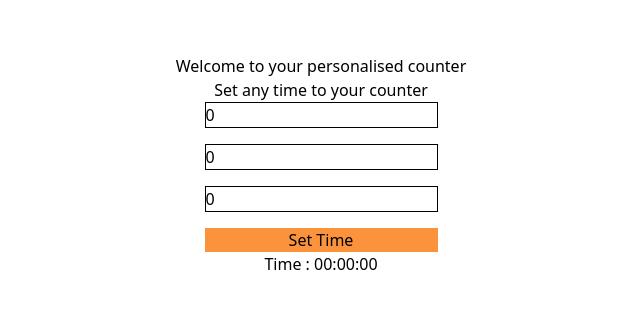
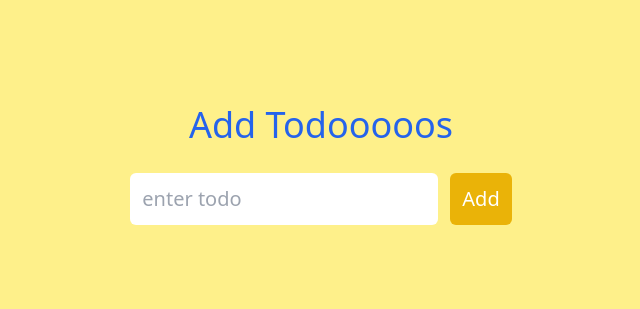
Before and after one commit to karan-verma108/30ProjectsReact, a React (Vite) app in the folder 30projectsreact/: page / in a window 1280 px wide. Shown: the part 235-544 px from the top of the page, without its empty margins (319-959 px from the left). Built offline with nearby package versions, Linux system fonts and the light colour scheme.

Commit message:
todo list

```diff
--- a/30projectsreact/src/App.tsx
+++ b/30projectsreact/src/App.tsx
@@ -4,7 +4,9 @@
 // import ListOfItems from './components/ListOfItems';
 // import ToggleSwitch from './components/ToggleSwitch';
 // import DisplayAPIData from './components/DisplayAPIData';
-import SpecifiedTimeCounter from './components/SpecifiedTimeCounter';
+// import SpecifiedTimeCounter from './components/basicComponents/SpecifiedTimeCounter';
+
+import Todo from './components/todo';
 
 function App() {
   return (
@@ -15,7 +17,8 @@ function App() {
       {/* <ListOfItems /> */}
       {/* <ToggleSwitch /> */}
       {/* <DisplayAPIData /> */}
-      <SpecifiedTimeCounter />
+      {/* <SpecifiedTimeCounter /> */}
+      <Todo />
     </>
   );
 }
--- /dev/null
+++ b/30projectsreact/src/components/todo/TodoItem.tsx
@@ -0,0 +1,19 @@
+export default function TodoItem({
+  item,
+  onClick,
+}: {
+  item: string;
+  onClick: (item: string) => void;
+}): JSX.Element {
+  return (
+    <div className='flex justify-between text-lg bg-cyan-200 shadow-lg mt-4 rounded-md p-2'>
+      <p className='text-blue-700'>{item}</p>
+      <span
+        className='text-blue-700 cursor-pointer'
+        onClick={() => onClick(item)}
+      >
+        X
+      </span>
+    </div>
+  );
+}
--- /dev/null
+++ b/30projectsreact/src/components/todo/index.tsx
@@ -0,0 +1,71 @@
+import { useState } from 'react';
+import TodoItem from './TodoItem';
+
+export default function Todo(): JSX.Element {
+  const [userInput, setUserInput]: [
+    string,
+    React.Dispatch<React.SetStateAction<string>>
+  ] = useState<string>('');
+
+  const [todoList, setTodoList]: [
+    string[],
+    React.Dispatch<React.SetStateAction<string[]>>
+  ] = useState<string[]>([]);
+
+  const handleSubmit = (e: React.FormEvent<HTMLFormElement>): void => {
+    e.preventDefault();
+    if (userInput.length > 0) {
+      const myTodos: string[] = [...todoList];
+      myTodos.push(userInput);
+      setTodoList(myTodos);
+    }
+    setUserInput('');
+  };
+
+  const handleRemoveItem = (removeItem: string) => {
+    const myTodo: string[] = [...todoList];
+    const indexOfRemoveItem: number = myTodo.indexOf(removeItem);
+    setTodoList(() => {
+      if (myTodo.includes(removeItem)) {
+        return myTodo.splice(indexOfRemoveItem, 1);
+      } else {
+        return myTodo;
+      }
+    });
+  };
+
+  return (
+    <div className='w-full h-screen bg-yellow-200 flex flex-col gap-7 justify-center items-center'>
+      <h1 className='text-4xl text-blue-600'>Add Todooooos</h1>
+      <div>
+        <form className='flex gap-3' onSubmit={handleSubmit}>
+          <input
+            className='text-xl rounded-md ps-3 py-2'
+            type='text'
+            id='todo'
+            name='todo'
+            value={userInput}
+            onChange={(e: React.ChangeEvent<HTMLInputElement>) =>
+              setUserInput(e.target.value)
+            }
+            placeholder='enter todo'
+          />
+          <button
+            className='text-xl bg-yellow-500 text-white p-3 rounded-md'
+            type='submit'
+          >
+            Add
+          </button>
+        </form>
+        {todoList.length > 0 &&
+          todoList.map((todoItem: string) => (
+            <TodoItem
+              key={todoItem}
+              item={todoItem}
+              onClick={() => handleRemoveItem(todoItem)}
+            />
+          ))}
+      </div>
+    </div>
+  );
+}
```
Also changed, not shown: 30projectsreact/src/components/basicComponents/Counter.tsx (renamed from 30projectsreact/src/components/Counter.tsx), 30projectsreact/src/components/basicComponents/DisplayAPIData.tsx (renamed from 30projectsreact/src/components/DisplayAPIData.tsx), 30projectsreact/src/components/basicComponents/DisplayUserInput.tsx (renamed from 30projectsreact/src/components/DisplayUserInput.tsx), 30projectsreact/src/components/basicComponents/HelloWorld.tsx (renamed from 30projectsreact/src/components/HelloWorld.tsx), 30projectsreact/src/components/basicComponents/ListOfItems.tsx (renamed from 30projectsreact/src/components/ListOfItems.tsx), 30projectsreact/src/components/basicComponents/SpecifiedTimeCounter.tsx (renamed from 30projectsreact/src/components/SpecifiedTimeCounter.tsx), 30projectsreact/src/components/basicComponents/ToggleSwitch.tsx (renamed from 30projectsreact/src/components/ToggleSwitch.tsx).
